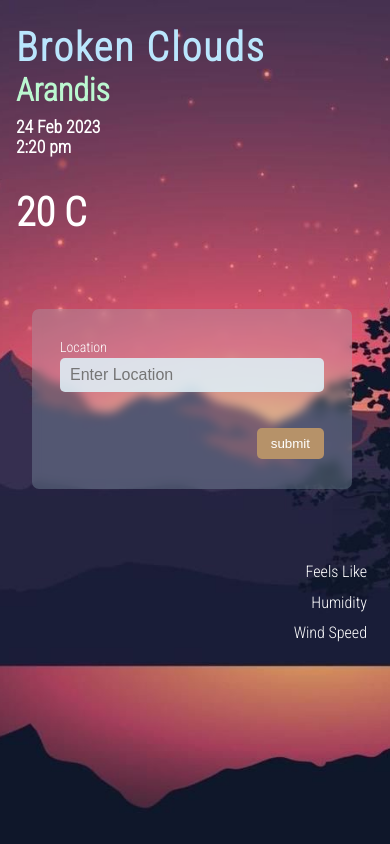
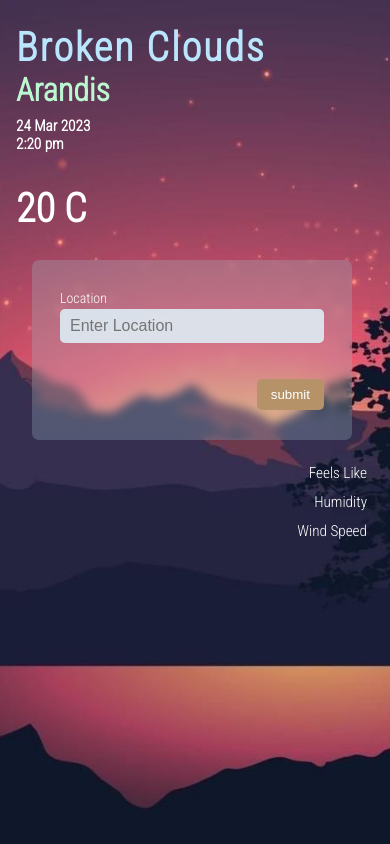
Before and after one commit to Rique2x/Weather-App, a website built with webpack: page dist/index.html in a window 390 px wide. Built offline with nearby package versions, Linux system fonts and the light colour scheme.

Commit message:
size adjust for mobile layout

```diff
--- a/src/sass/globals/_boilerplate.scss
+++ b/src/sass/globals/_boilerplate.scss
@@ -13,7 +13,7 @@ body {
 	background-repeat: no-repeat;
 	background-size: cover;
 	background-position: center;
-	overflow: hidden;
+	overflow-x: hidden;
 	font-family: 'Roboto Condensed', sans-serif;
 
 	@media (max-width: 370px) {
--- a/src/sass/layouts/_container.scss
+++ b/src/sass/layouts/_container.scss
@@ -9,8 +9,8 @@
 
 	@media (max-width: 576px) {
 		grid-template-columns: 1fr;
-		grid-template-rows: repeat(3, 30vh);
-		gap: 1rem;
+		grid-template-rows: repeat(3, 1fr);
+		gap: 0.5rem;
 		max-width: 100vw;
 		margin: 0 0 0 0;
 		padding: 1.5rem 1rem 0 1rem;
--- a/src/sass/layouts/_main.scss
+++ b/src/sass/layouts/_main.scss
@@ -36,8 +36,9 @@
 				// margin-top: 0.2rem;
 				font-size: 1.2rem;
 				font-weight: 700;
+
 				@media (max-width: 576px) {
-					font-size: 1.1rem;
+					font-size: 0.95rem;
 				}
 			}
 		}
@@ -45,6 +46,7 @@
 			h1 {
 				font-size: 3.5rem;
 				font-weight: 700;
+
 				@media (max-width: 576px) {
 					font-size: 2.5rem;
 				}
@@ -69,7 +71,7 @@
 		font-size: 1.1rem;
 		text-align: right;
 		@media (max-width: 576px) {
-			font-size: 1rem;
+			font-size: 0.95rem;
 		}
 	}
 	h3 {
@@ -77,7 +79,7 @@
 		margin-top: 0.2rem;
 		text-align: right;
 		@media (max-width: 576px) {
-			font-size: 1.4rem;
+			font-size: 1.3rem;
 		}
 	}
 }
--- a/src/view.js
+++ b/src/view.js
@@ -51,7 +51,7 @@ function displaySubData(resp) {
 
 const displayWeather = (() => {
 	function showData(resp, location, mainData, subData) {
-		console.log({ resp, location, mainData, subData });
+		//console.log({ resp, location, mainData, subData });
 
 
 		displayName(location);
```
Also changed, not shown: dist/index.html, dist/styles/main.css, dist/styles/main.min.css, 2 other files.
